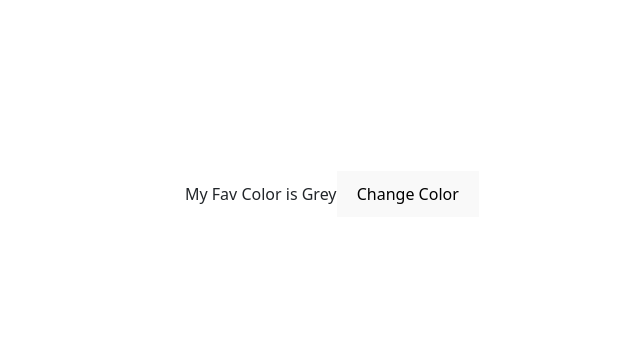
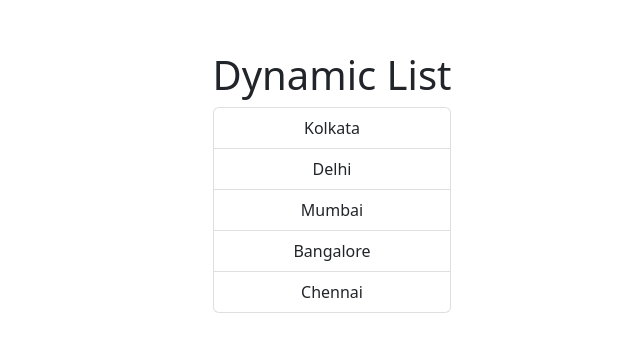
Before and after one commit to Trupti-Kulkarnii334/reactraining, a React (Vite) app in the folder myapp/sampletest/: page / in a window 1280 px wide. Shown: the part 206-558 px from the top of the page, without its empty margins (308-948 px from the left). Built offline with nearby package versions, Linux system fonts and the light colour scheme.

Commit message:
implemented the useState in the listGroup

```diff
--- a/myapp/sampletest/src/App.tsx
+++ b/myapp/sampletest/src/App.tsx
@@ -12,7 +12,7 @@
 function App() {
   return (
     <div>
-      <FavColor />
+      <ListGroup />
     </div>
   );
 }
--- a/myapp/sampletest/src/component/ListGroup.tsx
+++ b/myapp/sampletest/src/component/ListGroup.tsx
@@ -1,15 +1,23 @@
-import { MouseEvent } from "react";
+import { MouseEvent, useState } from "react";
+
 function ListGroup() {
-  let items = ["Kolkata", "Delhi", "Mumbai", "Bangalore", "Chennai"];
+  let places = ["Kolkata", "Delhi", "Mumbai", "Bangalore", "Chennai"];
+  const [place, setPlace] = useState(-1);
   const handlingClick = (event: MouseEvent) => console.log(event);
   //items = [];
   return (
     <>
       <h1>Dynamic List</h1>
-      {items.length === 0 && <p>No Items is found in the list</p>}
+      {places.length === 0 && <p>No Places is found</p>}
       <ul className="list-group">
-        {items.map((x, index) => (
-          <li className="list-group-item" key={index} onClick={handlingClick}>
+        {places.map((x, index) => (
+          <li
+            className={
+              place === index ? "list-group-item active" : "list-group-item"
+            }
+            key={index}
+            onClick={() => setPlace(index)}
+          >
             {x}​​​​​​
           </li>
         ))}
```
